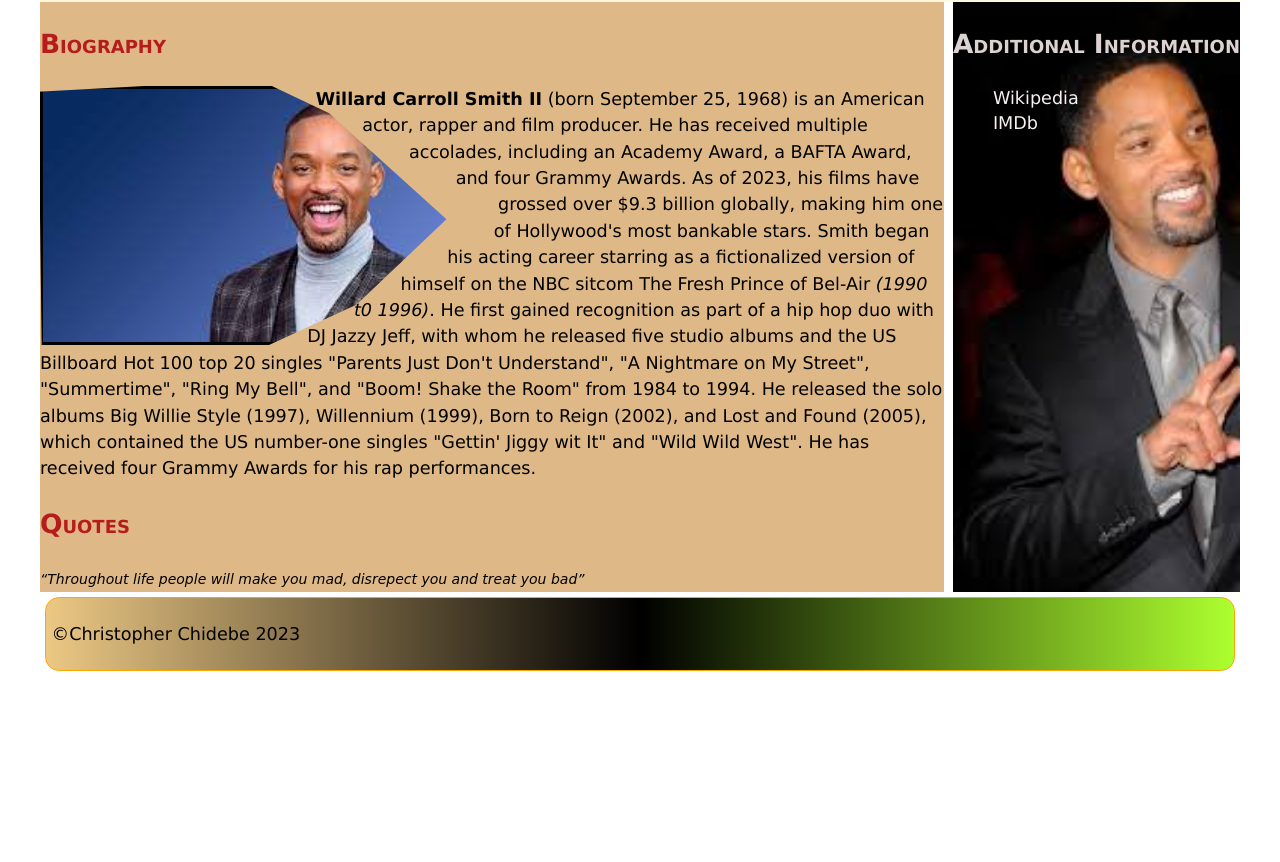
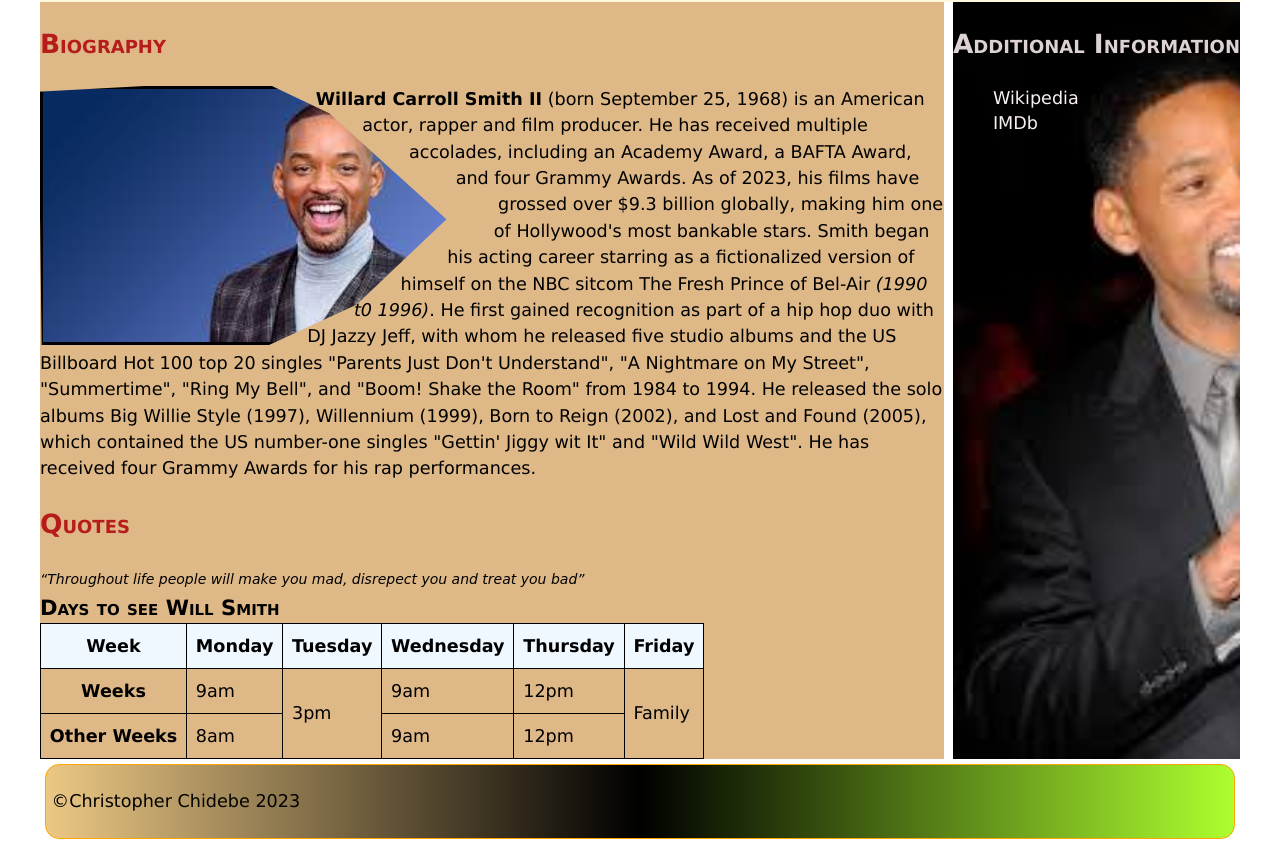
Before and after one commit to Xtopher97/Assignment2.0, a plain HTML site: page index.html in a window 1280 px wide. Shown: the part 250-1112 px from the top of the page. Before the commit the page ends 945 px from the top, so only its background shows below. Drawn offline with Linux system fonts and the light colour scheme.

Commit message:
Assignment 2

```diff
--- a/css/main.css
+++ b/css/main.css
@@ -209,7 +209,38 @@ textarea{
 fieldset{
     border: none;
 }
-
+#table{
+    display: block;
+}
+table, th, td, tr{
+    border: 0.1em solid black;
+    padding: 0.5em;
+    align-items: center;
+}
+table{
+    border-collapse: collapse;
+    overflow:hidden
+}
+tr{
+    border-bottom: 0.1em solid black;
+}
+thead th{
+    background-color: aliceblue;
+}
+tbody tr:hover{
+    background-color: antiquewhite;
+}
+tbody td, tbody th{
+    position: relative;
+    z-index: 1;
+}
+tbody th:hover::after{
+    content: "";
+    position: absolute;
+    background-color: olive;
+    left: 0;
+    top: -5000px;
+}
 @media (max-width : 800px){
     html{
         font-size : 14px;
--- a/index.html
+++ b/index.html
@@ -48,6 +48,38 @@
             <h2>Quotes</h2>
             <q>Throughout life people will make you mad, disrepect you and treat you bad</q>
         </section>
+        <div class="tabular">
+            <label>Days to see Will Smith</label>
+            <table>
+                <thead>
+                    <tr>
+                        <th>Week</th>
+                        <th>Monday</th>
+                        <th>Tuesday</th>
+                        <th>Wednesday</th>
+                        <th>Thursday</th>
+                        <th>Friday</th>
+                    </tr>
+                </thead>
+                <tbody>
+                    <tr>
+                        <th>Weeks</th>
+                        <td>9am</td>
+                        <td rowspan="2">3pm</td>
+
+                        <td>9am</td>
+                        <td>12pm</td>
+                        <td rowspan="2">Family</td>
+                    </tr>
+                    <tr>
+                        <th>Other Weeks</th>
+                        <td>8am</td>
+                        <td>9am</td>
+                        <td>12pm</td>
+                    </tr>
+                </tbody>
+            </table>
+        </div>
     </main>
     <aside>
         <h2>Additional Information</h2>
```
